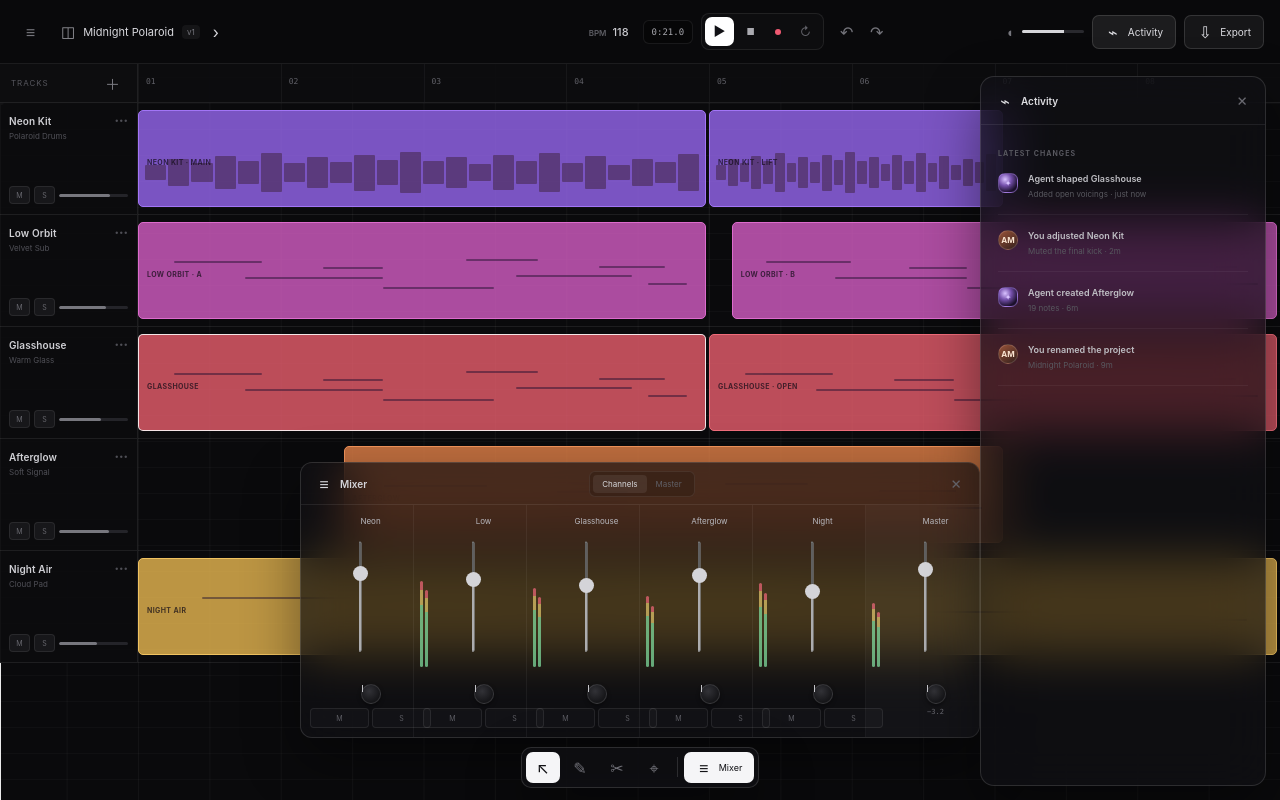
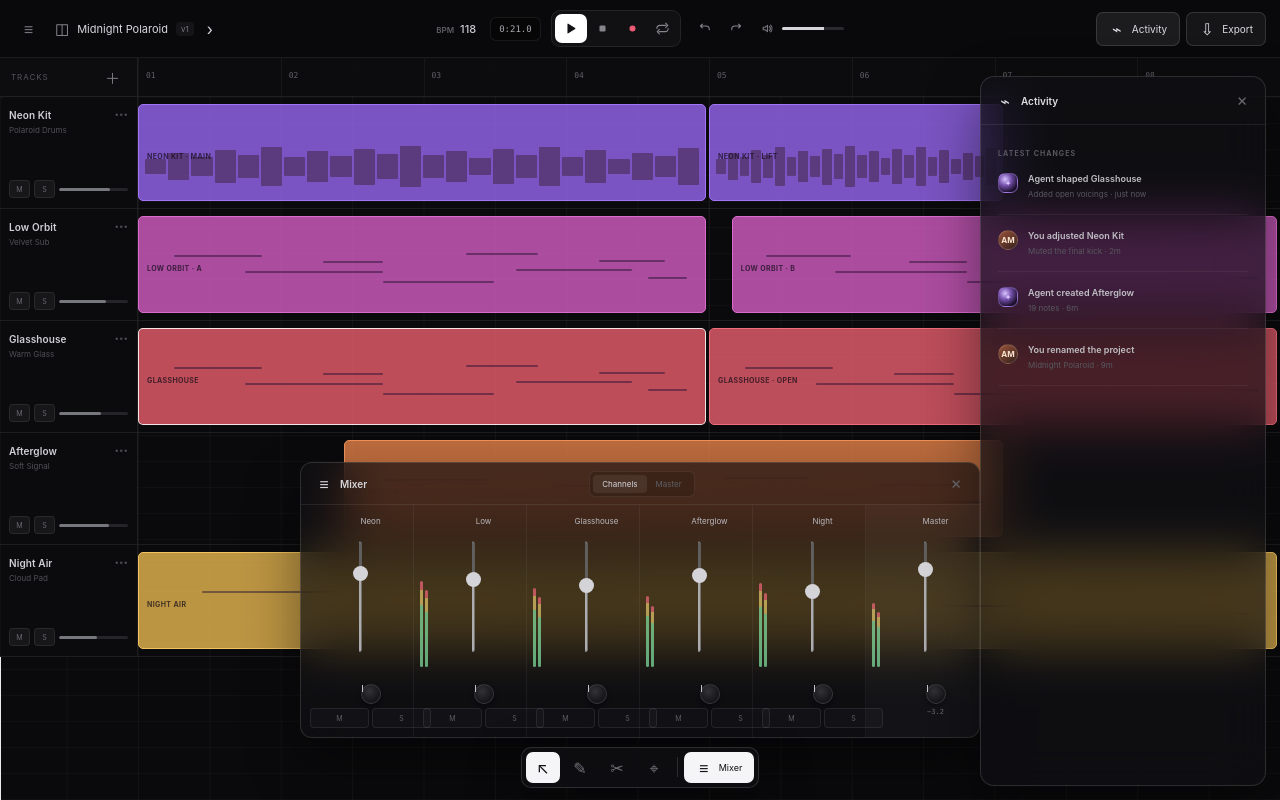
Before and after one commit to amit-00/agent-daw, a Next.js app: page / in a window 1280 px wide. Built offline with nearby package versions, Linux system fonts and the light colour scheme.

Commit message:
fix transport visual hierarchy

```diff
--- a/src/app/globals.css
+++ b/src/app/globals.css
@@ -260,10 +260,10 @@ input:focus-visible {
   position: relative;
   z-index: 4;
   display: grid;
-  min-height: 64px;
-  padding: 0 16px;
-  grid-template-columns: auto minmax(170px, 1fr) auto auto auto minmax(78px, 0.35fr) auto auto;
-  gap: 8px;
+  min-height: 58px;
+  padding: 0 14px;
+  grid-template-columns: 1fr auto 1fr;
+  gap: 16px;
   align-items: center;
   border-bottom: 1px solid var(--line);
   background: rgba(10, 10, 12, 0.94);
@@ -273,6 +273,7 @@ input:focus-visible {
 .project-switcher,
 .icon-button,
 .play-button,
+.transport-button,
 .activity-button,
 .export-button,
 .track-menu,
@@ -282,6 +283,28 @@ input:focus-visible {
 .tool-dock button {
   border: 0;
   cursor: pointer;
+}
+
+.transport-leading,
+.transport-actions,
+.transport-console {
+  display: flex;
+  align-items: center;
+}
+
+.transport-leading {
+  min-width: 0;
+  gap: 4px;
+}
+
+.transport-actions {
+  gap: 6px;
+  justify-content: flex-end;
+}
+
+.transport-console {
+  gap: 10px;
+  justify-self: center;
 }
 
 .project-switcher {
@@ -352,12 +375,12 @@ input:focus-visible {
 
 .transport-controls {
   display: flex;
-  gap: 2px;
+  gap: 1px;
   align-items: center;
   padding: 3px;
   border: 1px solid var(--line);
-  border-radius: 8px;
-  background: rgba(255, 255, 255, 0.02);
+  border-radius: 9px;
+  background: #111114;
 }
 
 .history-controls {
@@ -367,7 +390,8 @@ input:focus-visible {
 }
 
 .icon-button,
-.play-button {
+.play-button,
+.transport-button {
   display: grid;
   width: 29px;
   height: 29px;
@@ -380,55 +404,48 @@ input:focus-visible {
   background: transparent;
 }
 
+.transport-button {
+  color: #85858c;
+  background: transparent;
+}
+
 .panel-toggle.active {
   color: #fff;
   background: rgba(255, 255, 255, 0.1);
 }
 
-.icon-button:hover {
+.icon-button:hover,
+.transport-button:hover {
   color: #dddde2;
   background: rgba(255, 255, 255, 0.06);
 }
 
 .play-button {
+  width: 32px;
   color: #111115;
   background: #fff;
 }
 
-.stop {
-  color: #aaaab0;
+.record-button {
+  color: #ef5b75;
 }
 
-.loop {
-  color: #63636a;
-}
-
-.record-dot {
-  width: 6px;
-  height: 6px;
-  margin: 0 8px;
-  border-radius: 50%;
-  background: #f05a72;
-}
-
-.record-dot.pulsing {
-  animation: pulse 1.2s ease-in-out infinite;
-}
-
-@keyframes pulse {
-  50% { opacity: 0.35; transform: scale(0.8); }
+.transport-icon {
+  width: 15px;
+  height: 15px;
+  fill: none;
+  stroke: currentColor;
+  stroke-width: 1.7;
+  stroke-linecap: round;
+  stroke-linejoin: round;
 }
 
 .master-output {
   display: flex;
-  gap: 8px;
+  gap: 7px;
   align-items: center;
   justify-content: flex-end;
   color: #76767d;
-}
-
-.speaker {
-  font-size: 13px;
 }
 
 .output-line {
--- a/src/app/page.tsx
+++ b/src/app/page.tsx
@@ -13,16 +13,10 @@ type IconName =
   | "draw"
   | "focus"
   | "history"
-  | "loop"
   | "mixer"
-  | "pause"
-  | "play"
-  | "redo"
   | "select"
   | "sounds"
-  | "split"
-  | "stop"
-  | "undo";
+  | "split";
 
 interface Track {
   readonly id: TrackId;
@@ -117,16 +111,10 @@ const ICONS: Readonly<Record<IconName, string>> = {
   draw: "✎",
   focus: "⌖",
   history: "↶",
-  loop: "↻",
   mixer: "≡",
-  pause: "Ⅱ",
-  play: "▶",
-  redo: "↷",
   select: "↖",
   sounds: "♬",
   split: "✂",
-  stop: "■",
-  undo: "↶",
 };
 
 const DRUM_LEVELS = [33, 58, 41, 75, 51, 86, 42, 67, 47, 80, 57, 91, 49, 70, 38, 76, 53, 88, 44, 72, 35, 61, 46, 82] as const;
@@ -140,6 +128,23 @@ function Icon({ name, size = 16 }: Readonly<{ name: IconName; size?: number }>):
     <span className="icon" style={{ fontSize: size }} aria-hidden="true">
       {ICONS[name]}
     </span>
+  );
+}
+
+type TransportIconName = "loop" | "pause" | "play" | "record" | "redo" | "speaker" | "stop" | "undo";
+
+function TransportIcon({ name }: Readonly<{ name: TransportIconName }>): ReactElement {
+  return (
+    <svg className="transport-icon" viewBox="0 0 24 24" aria-hidden="true">
+      {name === "play" ? <path d="m8 5 11 7-11 7V5Z" fill="currentColor" /> : null}
+      {name === "pause" ? <path d="M7 5h3v14H7zm7 0h3v14h-3z" fill="currentColor" /> : null}
+      {name === "stop" ? <rect x="8" y="8" width="8" height="8" rx="1" fill="currentColor" /> : null}
+      {name === "record" ? <circle cx="12" cy="12" r="4" fill="currentColor" /> : null}
+      {name === "loop" ? <path d="M17.5 7H8a5 5 0 0 0-5 5m3.5 5H16a5 5 0 0 0 5-5M17 3.5 20.5 7 17 10.5M7 13.5 3.5 17 7 20.5" /> : null}
+      {name === "undo" ? <path d="M9 8H4m0 0 3-3M4 8l3 3m-3-3h9a5 5 0 0 1 5 5v1" /> : null}
+      {name === "redo" ? <path d="M15 8h5m0 0-3-3m3 3-3 3m3-3h-9a5 5 0 0 0-5 5v1" /> : null}
+      {name === "speaker" ? <path d="M5 10v4h3l4 3V7L8 10H5Zm10-1.5a5 5 0 0 1 0 7m2-9a8 8 0 0 1 0 11" /> : null}
+    </svg>
   );
 }
 
@@ -270,6 +275,7 @@ export default function StudioPage(): ReactElement {
 
       <section className="workspace" id="studio">
         <header className="transport">
+          <div className="transport-leading">
             <button
               className={sidebarOpen ? "icon-button panel-toggle active" : "icon-button panel-toggle"}
               type="button"
@@ -285,13 +291,15 @@ export default function StudioPage(): ReactElement {
               <span className="version">v1</span>
               <Icon name="chevron" />
             </button>
+          </div>
 
+          <div className="transport-console">
             <div className="transport-meta" aria-label="Project tempo">
               <span><small>BPM</small><strong>118</strong></span>
               <span className="time-readout">{formatTime(playhead)}</span>
             </div>
 
-          <div className="transport-controls">
+            <div className="transport-controls" aria-label="Playback controls">
               <button
                 className="play-button"
                 type="button"
@@ -299,27 +307,31 @@ export default function StudioPage(): ReactElement {
                 aria-pressed={isPlaying}
                 onClick={() => setIsPlaying((playing) => !playing)}
               >
-              <Icon name={isPlaying ? "pause" : "play"} size={13} />
+                <TransportIcon name={isPlaying ? "pause" : "play"} />
               </button>
-            <button className="icon-button stop" type="button" aria-label="Stop" onClick={() => setIsPlaying(false)}>
-              <Icon name="stop" size={9} />
+              <button className="transport-button" type="button" aria-label="Stop" onClick={() => setIsPlaying(false)}>
+                <TransportIcon name="stop" />
               </button>
-            <span className={isPlaying ? "record-dot pulsing" : "record-dot"} aria-hidden="true" />
-            <button className="icon-button loop" type="button" aria-label="Loop playback">
-              <Icon name="loop" size={12} />
+              <button className="transport-button record-button" type="button" aria-label="Record">
+                <TransportIcon name="record" />
+              </button>
+              <button className="transport-button" type="button" aria-label="Loop playback">
+                <TransportIcon name="loop" />
               </button>
             </div>
 
             <div className="history-controls" aria-label="Edit history">
-            <button className="icon-button" type="button" aria-label="Undo"><Icon name="undo" /></button>
-            <button className="icon-button" type="button" aria-label="Redo"><Icon name="redo" /></button>
+              <button className="transport-button" type="button" aria-label="Undo"><TransportIcon name="undo" /></button>
+              <button className="transport-button" type="button" aria-label="Redo"><TransportIcon name="redo" /></button>
             </div>
 
             <div className="master-output" aria-label="Master output level">
-            <span className="speaker">◖</span>
+              <TransportIcon name="speaker" />
               <span className="output-line"><span /></span>
             </div>
+          </div>
 
+          <div className="transport-actions">
             <button
               className={activityOpen ? "activity-button active" : "activity-button"}
               type="button"
@@ -335,6 +347,7 @@ export default function StudioPage(): ReactElement {
               <Icon name="download" />
               Export
             </button>
+          </div>
         </header>
 
         <div className="canvas-wrap">
```
Lines whose indentation alone changed are shown as unchanged.
